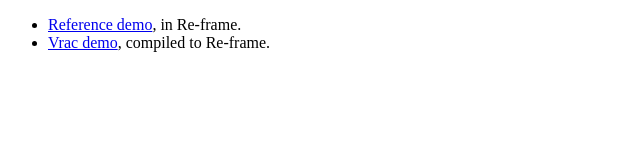
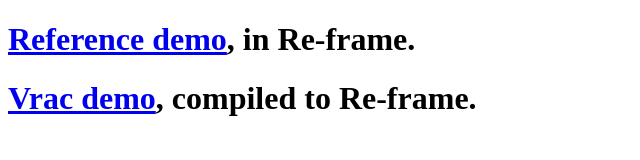
Before and after one commit to green-coder/vrac-simple-sample, a website: page public/index.html in a window 1280 px wide. Shown: the whole page, without its empty margins (0-640 px from the left). Drawn offline with Linux system fonts and the light colour scheme.

Commit message:
Wrote the same app using the regular re-frame patterns.

```diff
--- a/public/index.html
+++ b/public/index.html
@@ -5,9 +5,7 @@
     <title>Vrac's simple demo</title>
   </head>
   <body>
-    <ul>
-      <li><a href="reference-demo.html">Reference demo</a>, in Re-frame.</li>
-      <li><a href="vrac-demo.html">Vrac demo</a>, compiled to Re-frame.</li>
-    </ul>
+    <h1><a href="reference-demo.html">Reference demo</a>, in Re-frame.</h1>
+    <h1><a href="vrac-demo.html">Vrac demo</a>, compiled to Re-frame.</h1>
   </body>
 </html>
```
Also changed, not shown: 4 other files.
